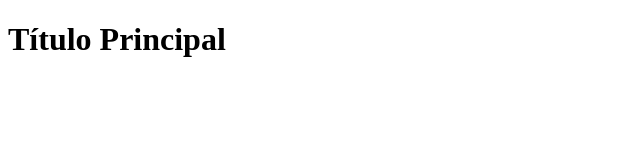
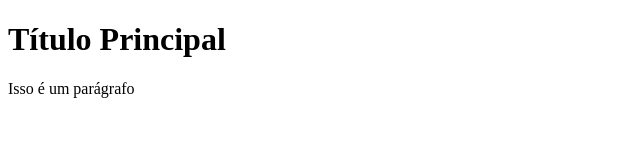
Before and after one commit to raifransantos/teste, a plain HTML site: page index.html in a window 1280 px wide. Shown: the whole page, without its empty margins (0-640 px from the left). Drawn offline with Linux system fonts and the light colour scheme.

Commit message:
Adicionar parágrafo

```diff
--- a/index.html
+++ b/index.html
@@ -9,6 +9,7 @@
 <body>
     <header>
         <h1>Título Principal</h1>
+        <p>Isso é um parágrafo</p>
     </header>
 </body>
 </html>
```
